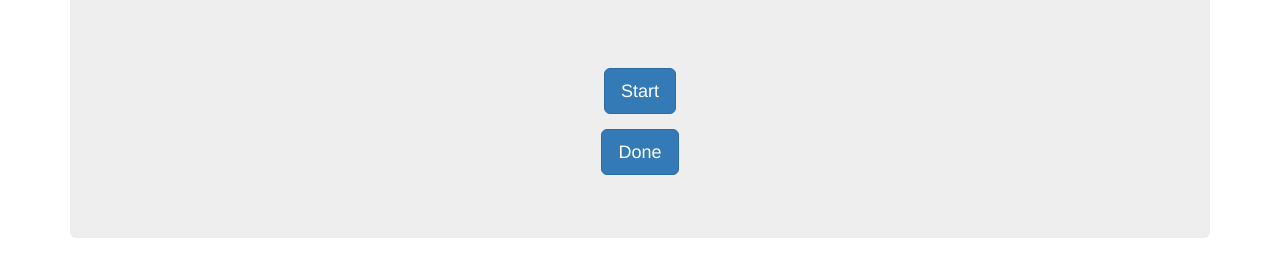
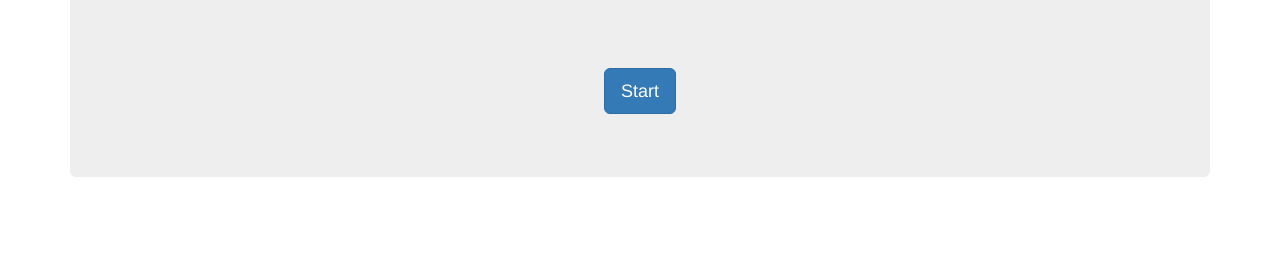
Before and after one commit to gustavo2011/TriviaGame, a plain HTML site: page index.html in a window 1280 px wide. Shown: the part 159-436 px from the top of the page. Drawn offline with nearby package versions, Linux system fonts and the light colour scheme.

Commit message:
fixed some bugs

```diff
--- a/index.html
+++ b/index.html
@@ -28,9 +28,6 @@
 
 
                </div>
-                  <div id="doneButton" class="text-center">
-                             <p><a class="btn btn-primary btn-lg" href="#" type="button">Done</a></p>
-                         </div>
 
                          <div id="resetButton" class="text-center">
                             <p><a class="btn btn-primary btn-lg" href="#" type="button">Reset</a></p>
```
